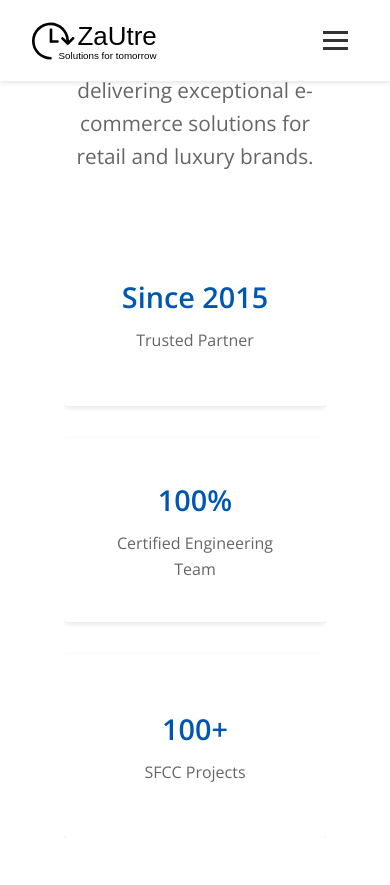
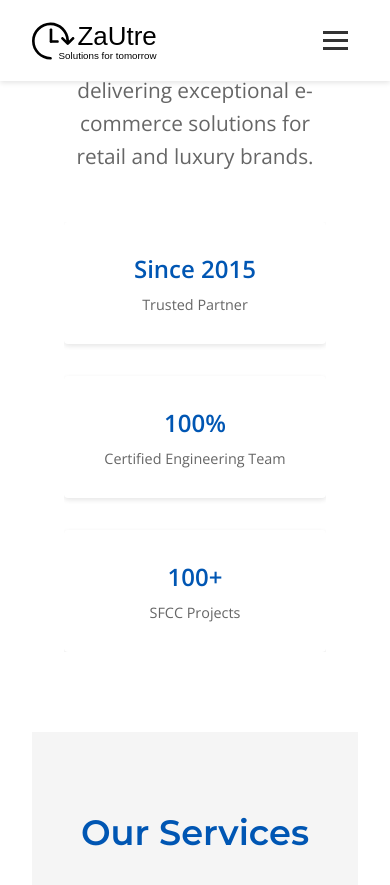
Before and after one commit to ZaUtre/zautre.com, a Jekyll site: the page built from index.md, in a window 390 px wide and 900 px high, scrolled down 1263 px. Shown: the top 885 px of the window. Built offline with Jekyll 4.4.1, drawn with Linux system fonts in a browser that asks for light colours.

Commit message:
styling changes

```diff
--- a/assets/css/components/cards.css
+++ b/assets/css/components/cards.css
@@ -142,3 +142,62 @@
   color: var(--medium-gray);
   font-size: 1rem;
 }
+
+/* Mobile-specific card styling */
+@media (max-width: 767px) {
+  .card {
+    padding: var(--spacing-sm);
+  }
+
+  .card--service {
+    padding: var(--spacing-md);
+    font-size: 0.9rem;
+    overflow: hidden; /* Prevent content from spilling out */
+  }
+
+  .card--service h3 {
+    font-size: 1.3rem;
+    margin-bottom: var(--spacing-xs);
+  }
+
+  .card--service p {
+    margin-bottom: var(--spacing-sm);
+    font-size: 0.9rem;
+    line-height: 1.4;
+  }
+
+  .card--service ul {
+    padding-left: var(--spacing-md);
+    font-size: 0.9rem;
+  }
+
+  .card--service li {
+    margin-bottom: var(--spacing-xs);
+  }
+
+  /* Project card mobile styling */
+  .card--project {
+    padding: var(--spacing-sm);
+  }
+
+  .card--project h3 {
+    font-size: 1.5rem;
+    margin-bottom: var(--spacing-xs);
+  }
+
+  /* Expertise stats mobile styling */
+  .stat {
+    min-height: 90px;
+    padding: var(--spacing-sm);
+  }
+
+  .stat .number {
+    font-size: 1.5rem;
+    margin-bottom: var(--spacing-xs);
+  }
+
+  .stat .label {
+    font-size: 0.9rem;
+    line-height: 1.3;
+  }
+}
--- a/assets/css/components/grid.css
+++ b/assets/css/components/grid.css
@@ -68,9 +68,29 @@
 @media (max-width: 767px) {
   .grid {
     overflow-x: hidden; /* Prevent horizontal scroll on mobile */
+    gap: var(--spacing-md); /* Smaller gap on mobile */
   }
 
-  .grid--3col, .grid--2col, .grid--halves {
+  .grid--3col, .grid--2col, .grid--halves, .grid--3col-md {
     grid-template-columns: 1fr; /* Stack columns on mobile */
   }
+
+  .grid--showcase {
+    display: flex;
+    flex-direction: column;
+  }
+
+  .grid--showcase .card--project {
+    margin-bottom: var(--spacing-md);
+  }
+
+  /* Ensure all grid children have proper spacing */
+  .grid > * {
+    margin-bottom: 0; /* Remove the default margin we added */
+  }
+
+  /* Improve padding and margins for grid items */
+  .grid--halves > * {
+    padding: var(--spacing-sm);
+  }
 }
--- a/assets/css/components/services.css
+++ b/assets/css/components/services.css
@@ -138,4 +138,28 @@
   }
 }
 
+/* Improved mobile responsiveness */
+@media (max-width: 767px) {
+  .services-cards-section .container {
+    padding: 0 var(--spacing-sm); /* Reduced side padding on mobile */
+  }
+
+  .services-grid {
+    gap: var(--spacing-md); /* Smaller gap on mobile */
+  }
+
+  .services-header h1 {
+    font-size: 2rem; /* Smaller header font on mobile */
+  }
+
+  .services-header .subtitle {
+    font-size: 1.1rem; /* Smaller subtitle on mobile */
+  }
+
+  .services-overview .lead {
+    font-size: 1.1rem; /* Smaller lead text on mobile */
+    padding: 0 var(--spacing-sm);
+  }
+}
+
 /* Service card styles moved to cards.css as .card and .card--service */
--- a/assets/css/components/testimonials.css
+++ b/assets/css/components/testimonials.css
@@ -47,3 +47,31 @@
   display: block;
   margin-top: var(--spacing-sm);
 }
+
+/* Mobile responsive styles */
+@media screen and (max-width: 767px) {
+  .testimonial blockquote {
+    font-size: 0.95rem; /* Even smaller font for testimonial text on mobile */
+    line-height: 1.4;
+    margin-bottom: var(--spacing-sm);
+  }
+
+  .testimonial::before {
+    font-size: 4rem; /* Smaller quote mark on mobile */
+    top: -20px;
+    left: 10px;
+  }
+
+  .testimonial cite {
+    font-size: 0.8rem; /* Smaller citation font on mobile */
+  }
+
+  .testimonial {
+    padding: var(--spacing-sm); /* Even less padding on mobile */
+    margin-top: var(--spacing-md);
+  }
+
+  .testimonial-section h2 {
+    font-size: 1.8rem; /* Smaller section heading on mobile */
+  }
+}
```
